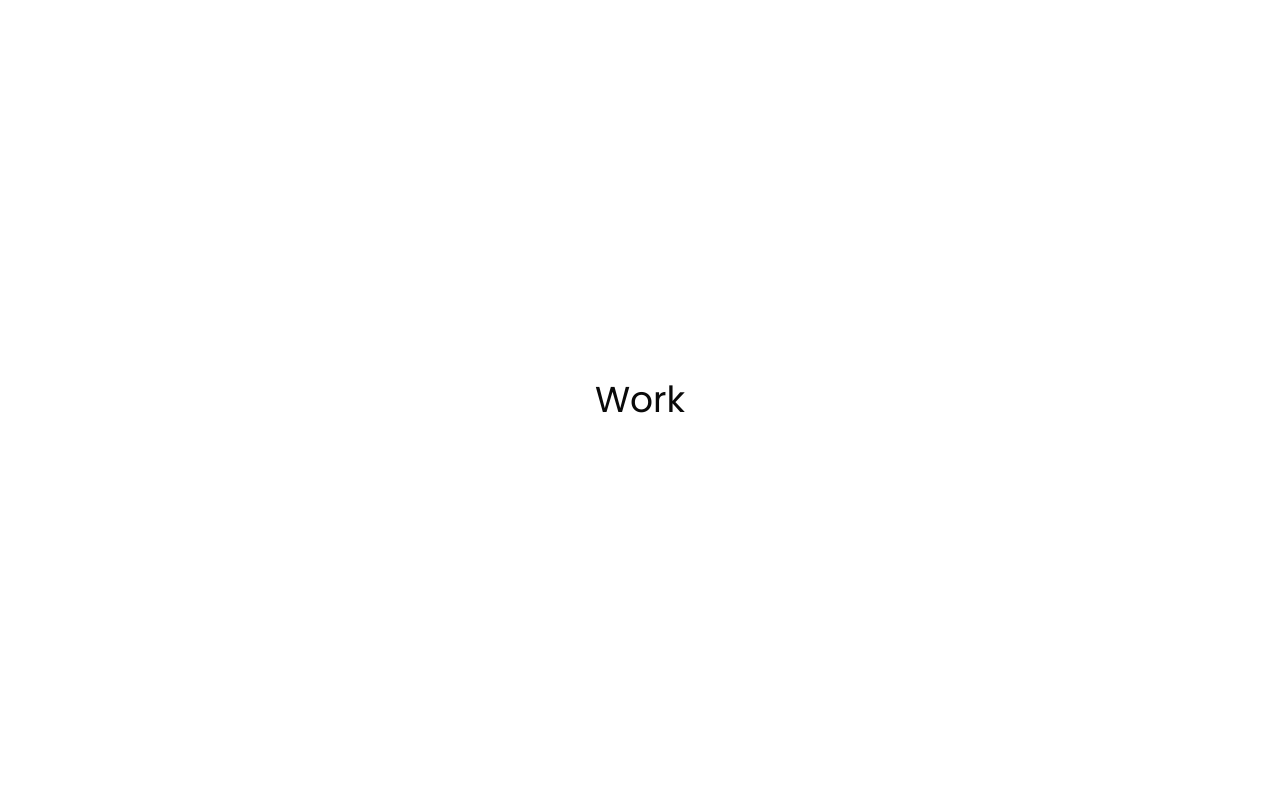
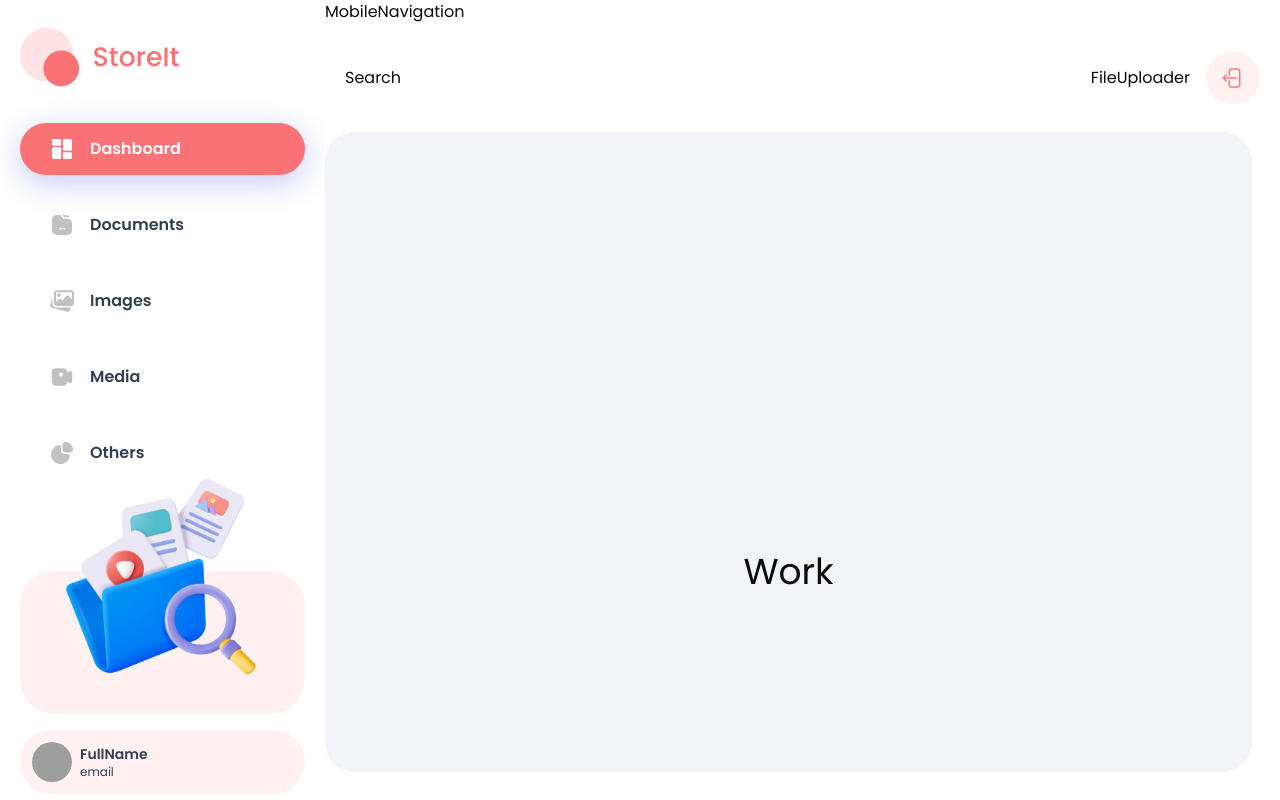
Before and after one commit to T0m0re/storeyg, a Next.js app: page / in a window 1280 px wide. Built offline with nearby package versions, Linux system fonts and the light colour scheme; grey boxes are pictures that could not be loaded.

Commit message:
main layout

```diff
--- /dev/null
+++ b/app/(root)/layout.tsx
@@ -0,0 +1,20 @@
+import Header from "@/components/Header"
+import MobileNavigation from "@/components/MobileNavigation"
+import Sidebar from "@/components/Sidebar"
+import React from "react"
+
+const layout = ({children} : {children: React.ReactNode}) => {
+  return (
+    <main className="flex h-screen">
+        <Sidebar/>
+
+        <section className="flex h-full flex-1 flex-col">
+            <MobileNavigation/>
+            <Header/>
+
+            <div className="main-content">{children}</div>
+        </section>
+    </main>
+  )
+}
+export default layout
--- /dev/null
+++ b/components/FileUploader.tsx
@@ -0,0 +1,6 @@
+const FileUploader = () => {
+  return (
+    <div>FileUploader</div>
+  )
+}
+export default FileUploader
--- /dev/null
+++ b/components/Header.tsx
@@ -0,0 +1,29 @@
+import Image from "next/image"
+import { Button } from "./ui/button"
+import Search from "./Search"
+import FileUploader from "./FileUploader"
+
+const Header = () => {
+  return (
+    <header className="header">
+        <Search/>
+
+        <div className="header-wrapper">
+            <FileUploader/>
+
+            <form>
+                <Button type="submit" className="sign-out-button">
+                    <Image
+                        src="/assets/icons/logout.svg"
+                        alt="logo"
+                        width={24}
+                        height={24}
+                        className="w-6"
+                    />
+                </Button>
+            </form>
+        </div>
+    </header>
+  )
+}
+export default Header
--- /dev/null
+++ b/components/MobileNavigation.tsx
@@ -0,0 +1,6 @@
+const MobileNavigation = () => {
+  return (
+    <div>MobileNavigation</div>
+  )
+}
+export default MobileNavigation
--- a/components/OTPModal.tsx
+++ b/components/OTPModal.tsx
@@ -35,7 +35,7 @@ const OTPModal = ({email, accountId}:{
         try{
             const sessionId = await verifySecret({accountId, password})
 
-            if(!sessionId) router.push("/")
+            if(sessionId) router.push("/")
         } catch (error){
             console.log("Failed to verify OTP", error)
         }
--- /dev/null
+++ b/components/Search.tsx
@@ -0,0 +1,6 @@
+const Search = () => {
+  return (
+    <div>Search</div>
+  )
+}
+export default Search
--- /dev/null
+++ b/components/Sidebar.tsx
@@ -0,0 +1,69 @@
+'use client'
+import { avatarPlaceholderUrl, navItems } from "@/constants"
+import { cn } from "@/lib/utils"
+import Image from "next/image"
+import Link from "next/link"
+import { usePathname } from "next/navigation"
+
+const Sidebar = () => {
+    const pathname = usePathname()
+  return (
+    <aside className="sidebar">
+        <Link href="/">
+            <Image
+                src="/assets/icons/logo-full-brand.svg"
+                alt="logo"
+                width={160}
+                height={50}
+                className="hidden h-auto lg:block"
+            />
+            <Image
+                src="/assets/icons/logo-brand.svg"
+                alt="logo"
+                width={52}
+                height={52}
+                className="lg:hidden"
+            />
+        </Link>
+
+        <nav className="sidebar-nav">
+            <ul className="flex flex-1 flex-col gap-6">
+                {navItems.map(({url, name, icon}) => (
+                    <Link key={name} href={url} className="lg:w-full">
+                        <li className={cn(
+                            "sidebar-nav-item", pathname === url && "shad-active"
+                        )}>
+                            <Image src={icon} alt={name} width={24} height={24} className={cn("nav-icon", pathname === url && "nav-icon-active")}/>
+                            <p className="hidden lg:block">{name}</p>
+                        </li>
+                    </Link>
+                ))}
+            </ul>
+
+        </nav>
+
+        <Image
+            src="/assets/images/files-2.png"
+            alt="logo"
+            width={506}
+            height={418}
+            className="w-full"
+        />
+
+        <div className="sidebar-user-info">
+            <Image
+                src={avatarPlaceholderUrl}
+                alt="Avatar"
+                width={44}
+                height={44}
+                className="sidebar-user-avatar"
+            />
+            <div className="hidden lg:block">
+                <p className="subtitle-2 capitalize">fullName</p>
+                <p className="caption">email</p>
+            </div>
+        </div>
+    </aside>
+  )
+}
+export default Sidebar
```
Also changed, not shown: app/(root)/page.tsx (renamed from app/page.tsx).
